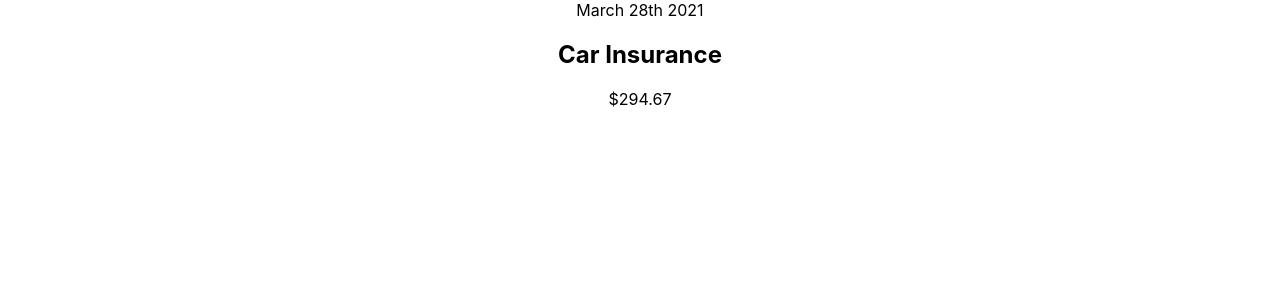
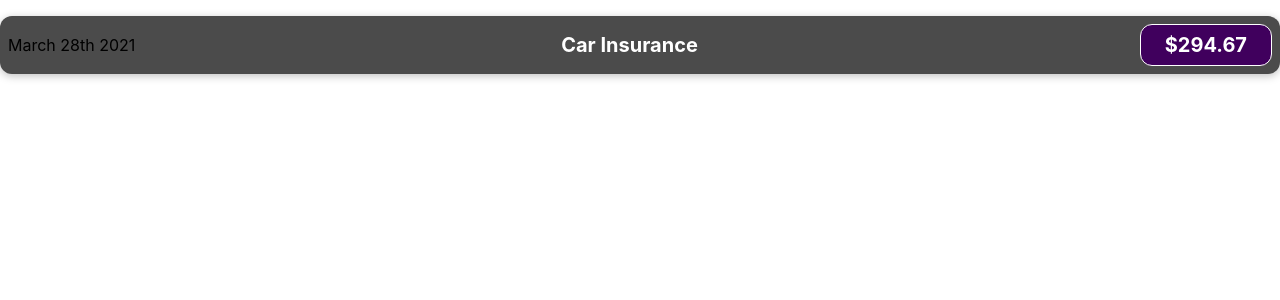
Before and after one commit to mycvlnn/Reactjs-2023, a React (Create React App) app: page / in a window 1280 px wide. Shown: the top 300 px of the page. Built offline with nearby package versions, Linux system fonts and the light colour scheme.

Commit message:
feat: adding some css

```diff
--- a/src/App.js
+++ b/src/App.js
@@ -1,4 +1,3 @@
-import logo from "./logo.svg";
 import "./App.css";
 import ExpenseItem from "./components/ExpenseItem";
 
--- /dev/null
+++ b/src/components/ExpenseItem.css
@@ -0,0 +1,56 @@
+.expense-item {
+    display: flex;
+    justify-content: space-between;
+    align-items: center;
+    box-shadow: 0 2px 8px rgba(0, 0, 0, 0.25);
+    padding: 0.5rem;
+    margin: 1rem 0;
+    border-radius: 12px;
+    background-color: #4b4b4b;
+}
+
+.expense-item__description {
+    display: flex;
+    flex-direction: column;
+    gap: 1rem;
+    align-items: flex-end;
+    flex-flow: column-reverse;
+    justify-content: flex-start;
+    flex: 1;
+}
+
+.expense-item h2 {
+    color: #3a3a3a;
+    font-size: 1rem;
+    flex: 1;
+    margin: 0 1rem;
+    color: white;
+}
+
+.expense-item__price {
+    font-size: 1rem;
+    font-weight: bold;
+    color: white;
+    background-color: #40005d;
+    border: 1px solid white;
+    padding: 0.5rem;
+    border-radius: 12px;
+}
+
+@media (min-width: 580px) {
+    .expense-item__description {
+        flex-direction: row;
+        align-items: center;
+        justify-content: flex-start;
+        flex: 1;
+    }
+
+    .expense-item__description h2 {
+        font-size: 1.25rem;
+    }
+
+    .expense-item__price {
+        font-size: 1.25rem;
+        padding: 0.5rem 1.5rem;
+    }
+}
--- a/src/components/ExpenseItem.js
+++ b/src/components/ExpenseItem.js
@@ -1,10 +1,12 @@
+import "./ExpenseItem.css";
+
 function ExpenseItem() {
     return (
-        <div>
+        <div className="expense-item">
             <div>March 28th 2021</div>
-            <div>
+            <div className="expense-item__description">
                 <h2>Car Insurance</h2>
-                <div>$294.67</div>
+                <div className="expense-item__price">$294.67</div>
             </div>
         </div>
     );
```
